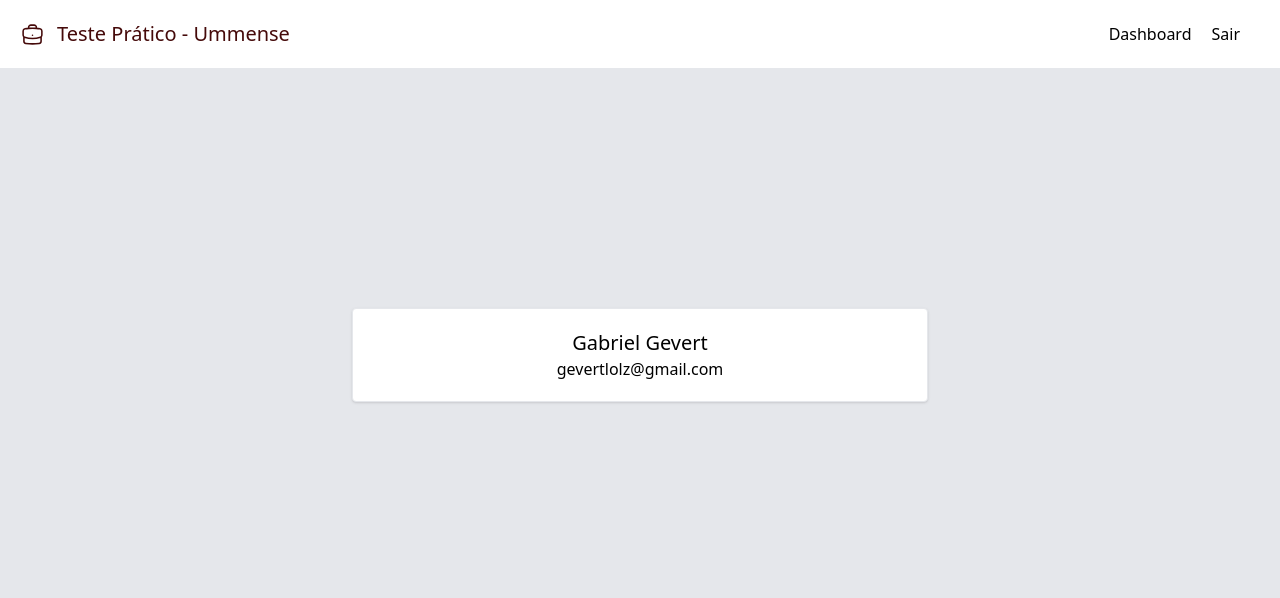
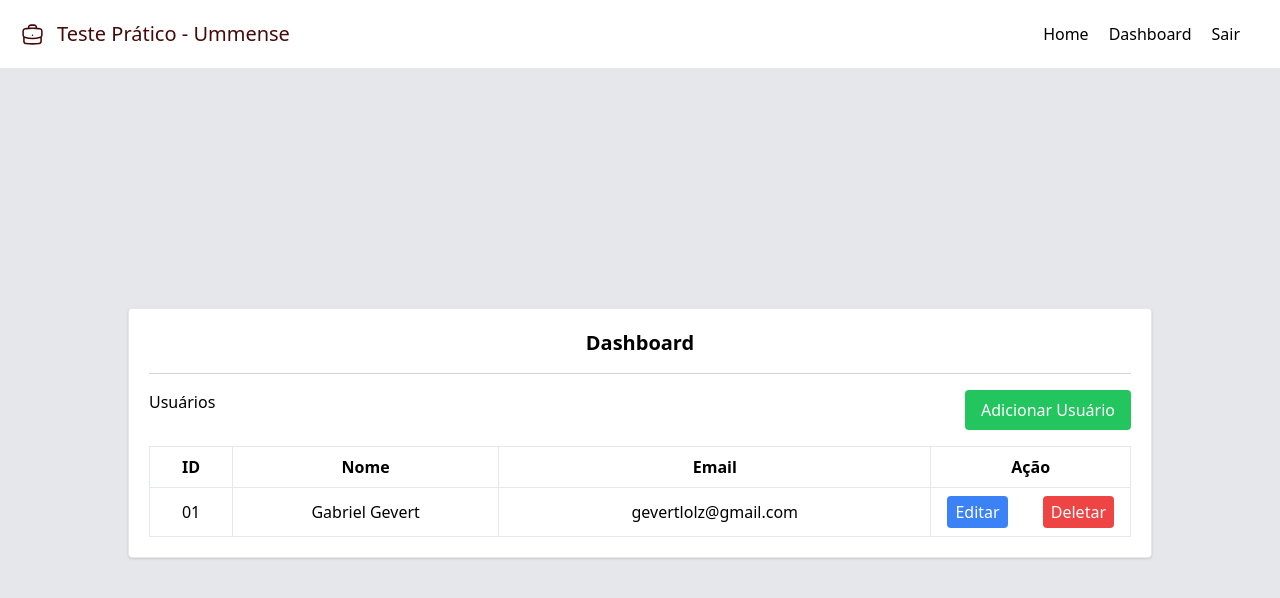
Before and after one commit to GabrielGevert/testeummense, a Vue app in the folder frontend/: page /dashboard in a window 1280 px wide. Shown: the top 598 px of the page. Built offline with nearby package versions, Linux system fonts and the light colour scheme; sample sign-in values are in the browser's storage.

Commit message:
Fix style front end + create dashboard + UserModal

```diff
--- /dev/null
+++ b/frontend/src/components/AddUserModal.vue
@@ -0,0 +1,71 @@
+<template>
+  <transition name="modal-fade">
+    <div class="fixed inset-0 bg-black bg-opacity-30 flex items-center  -top-96">
+      <div class="bg-white shadow-2xl flex flex-col rounded-md max-w-xl w-full top-1 mx-auto">
+        <header class="py-3 px-2 flex justify-between border-b border-gray-200 text-teal-500 relative">
+          <slot name="header" class="text-medium">
+            Adicionar usuário
+          </slot>
+          <button type="button" class="absolute -top-0 -right-1 p-2 cursor-pointer bg-transparent border-none"
+            @click="close" aria-label="Close modal">
+            <svg xmlns="http://www.w3.org/2000/svg" fill="none" viewBox="0 0 24 24" stroke-width="1.5"
+              stroke="currentColor" class="w-6 h-6">
+              <path stroke-linecap="round" stroke-linejoin="round" d="M6 18L18 6M6 6l12 12" />
+            </svg>
+          </button>
+        </header>
+
+        <section class="p-6 relative" id="modalDescription">
+          <slot name="body">
+              <form>
+                <div class="mb-3">
+                  <label for="email" class="leading-7 text-sm">Nome:</label>
+                  <input v-model="name" type="email" name="email" placeholder="Digite o nome do usuário" :class="inputClasses">
+                </div>
+                <div class="mb-3">
+                  <label for="email" class="leading-7 text-sm">Email:</label>
+                  <input v-model="email" type="email" name="email" placeholder="email@exemplo.com" :class="inputClasses">
+                </div>
+                <div class="mb-3">
+                  <label for="password" class="leading-7 text-sm">Senha:</label>
+                  <input v-model="password" type="password" name="password" placeholder="********" :class="inputClasses">
+                </div>
+
+                <div class="mb-3 text-center">
+                  <button type="submit"
+                    class="text-red-100 w-2/4 bg-teal-500 border-0 py-2 px-6 focus:outline-none hover:bg-teal-400 rounded text-lg">Adicionar usuário</button>
+                </div>
+              </form>
+          </slot>
+        </section>
+      </div>
+    </div>
+  </transition>
+</template>
+
+<script>
+export default {
+  data() {
+    return {
+      inputClasses: 'w-full bg-white rounded border border-gray-300 focus:border-teal-300 focus:ring-2 focus:ring-teal-400 text-base outline-none text-gray-700 py-1 px-3 leading-8 transition-colors duration-200 ease-in-out'
+    };
+  },
+  methods: {
+    close() {
+      this.$emit('close');
+    },
+  },
+};
+</script>
+
+<style>
+.modal-fade-enter,
+.modal-fade-leave-to {
+  opacity: 0;
+}
+
+.modal-fade-enter-active,
+.modal-fade-leave-active {
+  transition: opacity .5s ease;
+}
+</style>
--- a/frontend/src/components/NavBar.vue
+++ b/frontend/src/components/NavBar.vue
@@ -13,7 +13,7 @@
 
         </router-link>
         <nav class="ml-auto flex items-center justify-center">
-          <!-- <router-link class="mr-5 hover:text-red-900" to="/"  v-if="isLoggedIn">Home</router-link> -->
+          <router-link class="mr-5 hover:text-red-900" to="/"  v-if="isLoggedIn">Home</router-link>
           <router-link class="mr-5 hover:text-red-900" to="/dashboard" v-if="isLoggedIn">Dashboard</router-link>
           <router-link class="mr-5 hover:text-red-900" to="/auth/login" v-if="!isLoggedIn">Login</router-link>
           <router-link class="mr-5 hover:text-red-900" to="/auth/register" v-if="!isLoggedIn">Registro</router-link>
@@ -22,9 +22,8 @@
       </div>
     </header>
 
-    <section class="bg-white max-w-xl w-full mt-60 mx-auto border rounded p-5 shadow">
       <RouterView></RouterView>
-    </section>
+
   </div>
 </template>
 
--- a/frontend/src/pages/Dashboard.vue
+++ b/frontend/src/pages/Dashboard.vue
@@ -1,6 +1,66 @@
 <template>
-    <div class="text-center">
-        <h1 class="text-xl font-medium">Gabriel Gevert</h1>
-        <p>gevertlolz@gmail.com</p>
-    </div>
+    <section class="bg-white min-w-xl max-w-5xl mt-60 mx-auto border rounded p-5 shadow font-normal">
+        <div class="text-center">
+            <h1 class="text-xl font-semibold mb-4">Dashboard</h1>
+            <div class="border-b border-gray-300 mx-auto my-4"></div>
+
+            <div class="font-medium">
+                <div class="flex justify-between mb-4">
+                    <h1 class="font-medium mb-4">Usuários</h1>
+                    <button @click="showModalUser"
+                        class="bg-green-500 hover:bg-green-600 text-white font-normal py-2 px-4 rounded">Adicionar
+                        Usuário</button>
+                </div>
+                <table class="table-fixed w-full">
+                    <thead>
+                        <tr>
+                            <th class="px-4 py-2 border w-10">ID</th>
+                            <th class="px-4 py-2 border w-32">Nome</th>
+                            <th class="px-4 py-2 border w-52">Email</th>
+                            <th class="px-4 py-2 border w-24">Ação</th>
+                        </tr>
+                    </thead>
+                    <tbody>
+                        <tr>
+                            <td class="px-4 py-2 whitespace-pre-line break-all border">01</td>
+                            <td class="px-4 py-2 whitespace-pre-line break-all border">Gabriel Gevert</td>
+                            <td class="px-4 py-2 whitespace-pre-line break-all border">gevertlolz@gmail.com</td>
+                            <td class="px-4 py-2 border">
+                                <div class="flex justify-between">
+                                    <button
+                                        class="bg-blue-500 hover:bg-blue-600 text-white font-normal py-1 px-2 rounded">Editar</button>
+                                    <button
+                                        class="bg-red-500 hover:bg-red-600 text-white font-normal py-1 px-2 rounded">Deletar</button>
+                                </div>
+                            </td>
+                        </tr>
+                    </tbody>
+                </table>
+            </div>
+        </div>
+            <userModal v-show="userModalVisible" @close="closeModalUser" />
+    </section>
 </template>
+
+<script>
+import userModal from '../components/AddUserModal.vue';
+
+export default {
+    components: {
+        userModal,
+    },
+    data() {
+        return {
+            userModalVisible: false,
+        };
+    },
+    methods: {
+        showModalUser() {
+            this.userModalVisible = true;
+        },
+        closeModalUser() {
+            this.userModalVisible = false;
+        }
+    }
+};
+</script>
--- a/frontend/src/pages/Home.vue
+++ b/frontend/src/pages/Home.vue
@@ -1,8 +1,10 @@
 <template>
+    <section class="bg-white max-w-xl w-full mt-60 mx-auto border rounded p-5 shadow">
         <div class="text-center">
             <h1 class="text-xl font-bold mb-2">Bem-Vindo</h1>
-      <div v-if="!isLoggedIn" class="border-b border-gray-300 mx-auto my-4"></div>
-      <span class="whitespace-no-wrap">Gostaria primeiramente de agradecer pela oportunidade de participar do processo seletivo.</span>
+            <div class="border-b border-gray-300 mx-auto my-4"></div>
+            <span class="whitespace-no-wrap">Gostaria primeiramente de agradecer pela oportunidade de participar do processo
+                seletivo.</span>
             <br>
             <br>
             <p>
@@ -12,6 +14,7 @@
                 <strong class="font-bold">{{ isLoggedIn ? '' : 'login' }}</strong>.
             </p>
         </div>
+    </section>
 </template>
 
 <script>
--- a/frontend/src/pages/auth/Login.vue
+++ b/frontend/src/pages/auth/Login.vue
@@ -1,14 +1,14 @@
 <template>
+  <section class="bg-white max-w-xl w-full mt-60 mx-auto border rounded p-5 shadow">
     <h1 class="text-xl font-medium text-center">Login</h1>
     <form @submit.prevent="login">
       <div class="mb-3">
         <label for="email" class="leading-7 text-sm">Email:</label>
-      <input v-model="email" type="email" name="email"  placeholder="email@exemplo.com" :class="inputClasses">
+        <input v-model="email" type="email" name="email" placeholder="email@exemplo.com" :class="inputClasses">
       </div>
       <div class="mb-3">
         <label for="password" class="leading-7 text-sm">Senha:</label>
-      <input v-model="password" type="password" name="password" placeholder="********"
-        :class="inputClasses">
+        <input v-model="password" type="password" name="password" placeholder="********" :class="inputClasses">
       </div>
 
       <div class="mb-3">
@@ -16,6 +16,7 @@
           class="text-red-100 w-full bg-red-300 border-0 py-2 px-6 focus:outline-none hover:bg-red-400 rounded text-lg">Login</button>
       </div>
     </form>
+  </section>
 </template>
 
 <script>
--- a/frontend/src/pages/auth/Register.vue
+++ b/frontend/src/pages/auth/Register.vue
@@ -1,4 +1,5 @@
 <template>
+  <section class="bg-white max-w-xl w-full mt-60 mx-auto border rounded p-5 shadow">
     <h1 class="text-xl font-medium text-center">Registro</h1>
     <form @submit.prevent="register">
       <div class="mb-3">
@@ -28,6 +29,7 @@
           class="text-red-100 w-full bg-red-300 border-0 py-2 px-6 focus:outline-none hover:bg-red-400 rounded text-lg">Registrar</button>
       </div>
     </form>
+  </section>
 </template>
 
 <script>
```
Lines whose indentation alone changed are shown as unchanged.
